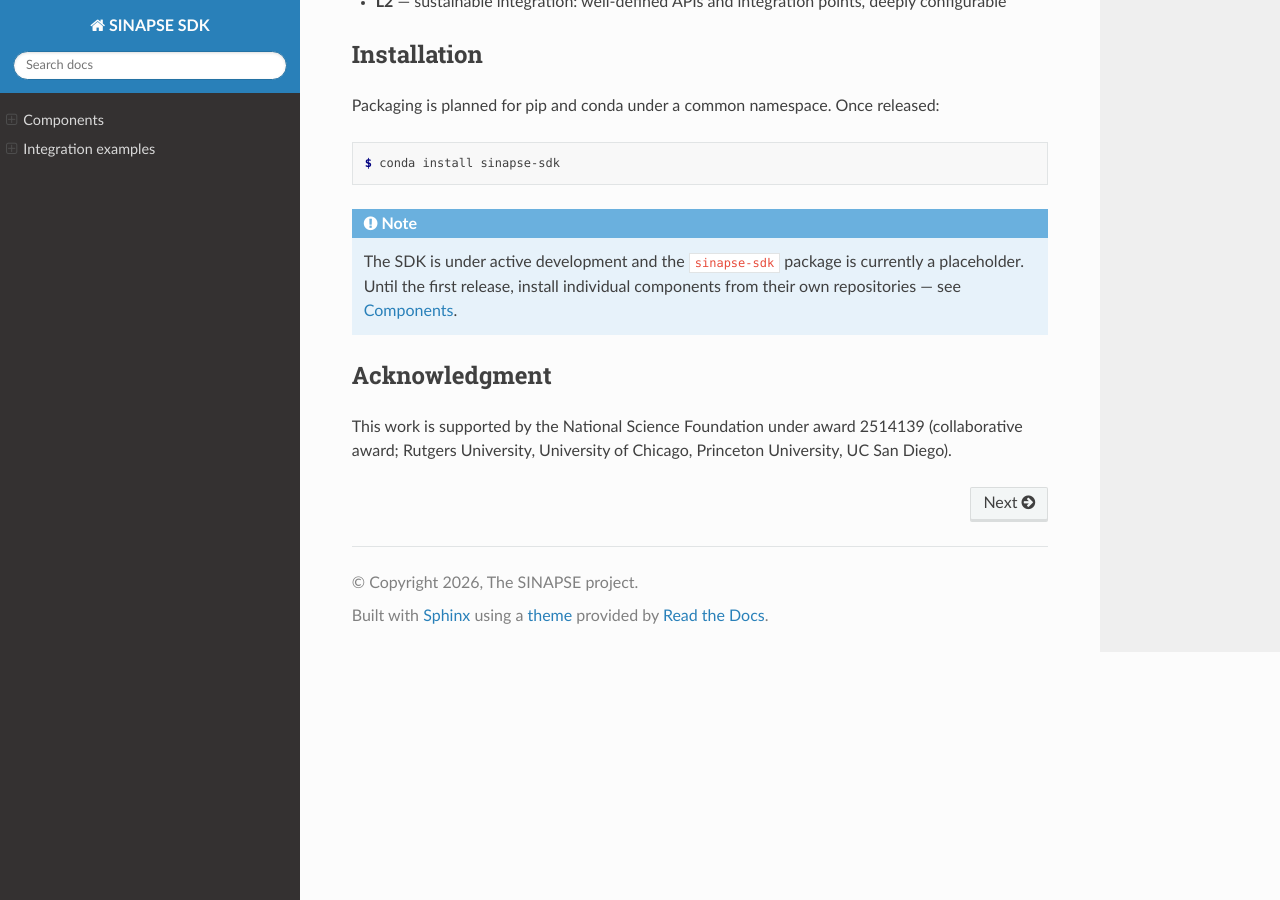
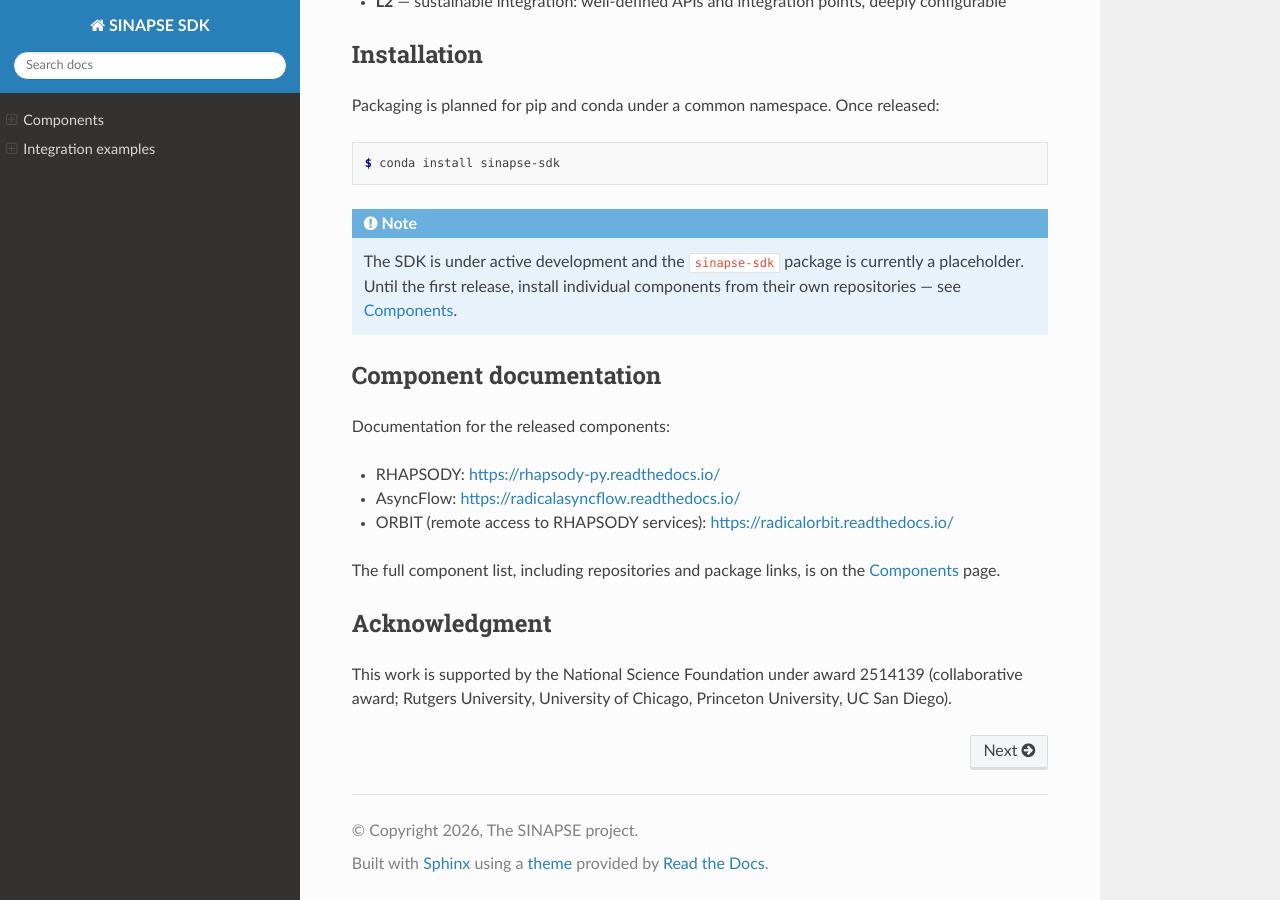
Before and after one commit to SINAPSE-NSF/sinapse-sdk, a Sphinx documentation site: the page built from docs/index.md, in a window 1280 px wide and 900 px high, scrolled down 778 px. Built offline with Sphinx 7.4.7 and the Read the Docs theme 3.1.0, drawn with Linux system fonts in a browser that asks for light colours.

Commit message:
docs: link component documentation from the entry point
RTD sites are live for RHAPSODY (rhapsody-py), AsyncFlow
(radicalasyncflow) and ORBIT (radicalorbit); index.md links them and
components.md carries the per-component doc/package links.

Co-Authored-By: Claude Fable 5 <noreply@anthropic.com>

````diff
--- a/docs/index.md
+++ b/docs/index.md
@@ -49,6 +49,17 @@ components from their own repositories — see
 [Components](components.md).
 ```
 
+## Component documentation
+
+Documentation for the released components:
+
+- RHAPSODY: <https://rhapsody-py.readthedocs.io/>
+- AsyncFlow: <https://radicalasyncflow.readthedocs.io/>
+- ORBIT (remote access to RHAPSODY services): <https://radicalorbit.readthedocs.io/>
+
+The full component list, including repositories and package links,
+is on the [Components](components.md) page.
+
 ## Acknowledgment
 
 This work is supported by the National Science Foundation under award
````
Also changed, not shown: docs/components.md (+6 -1 lines).
